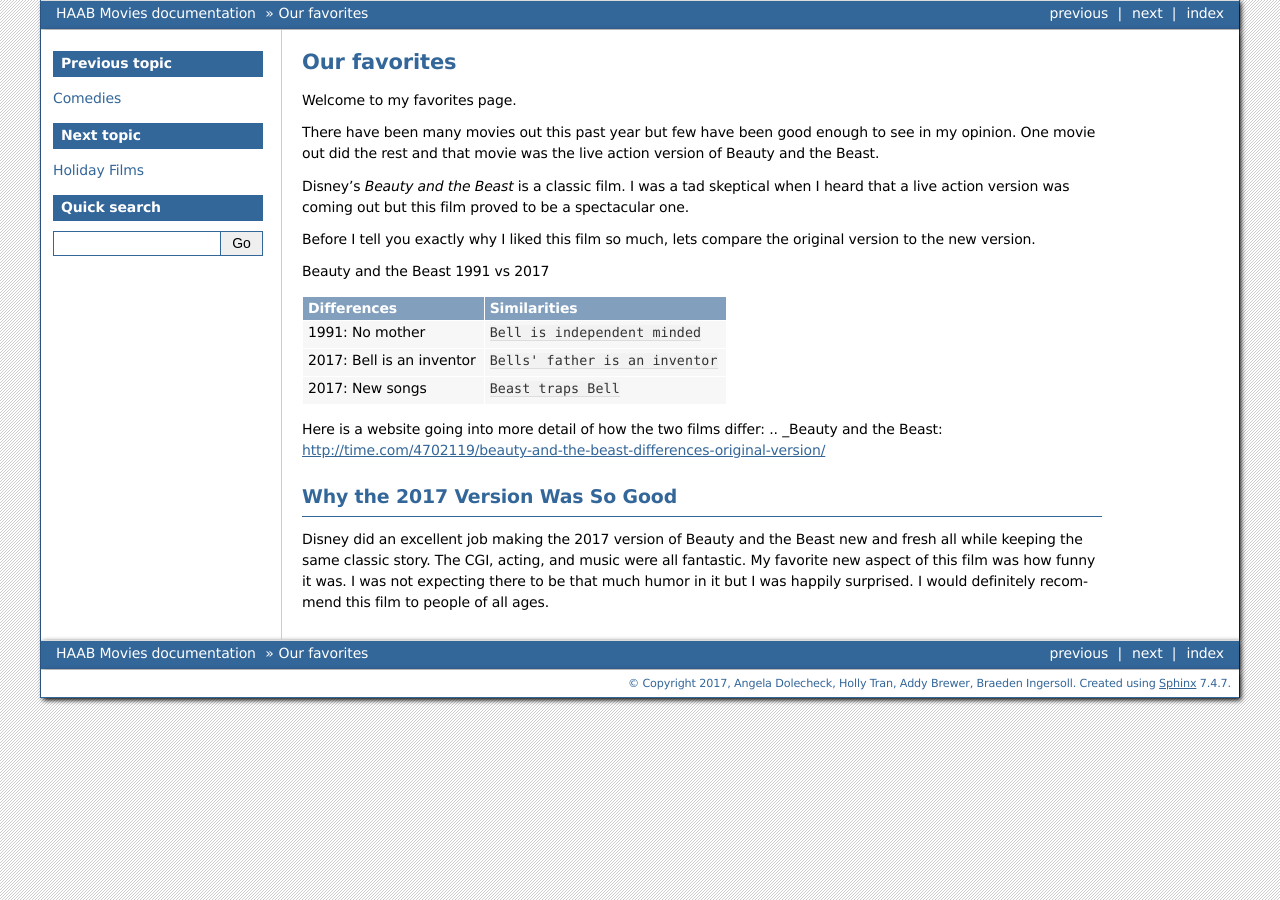
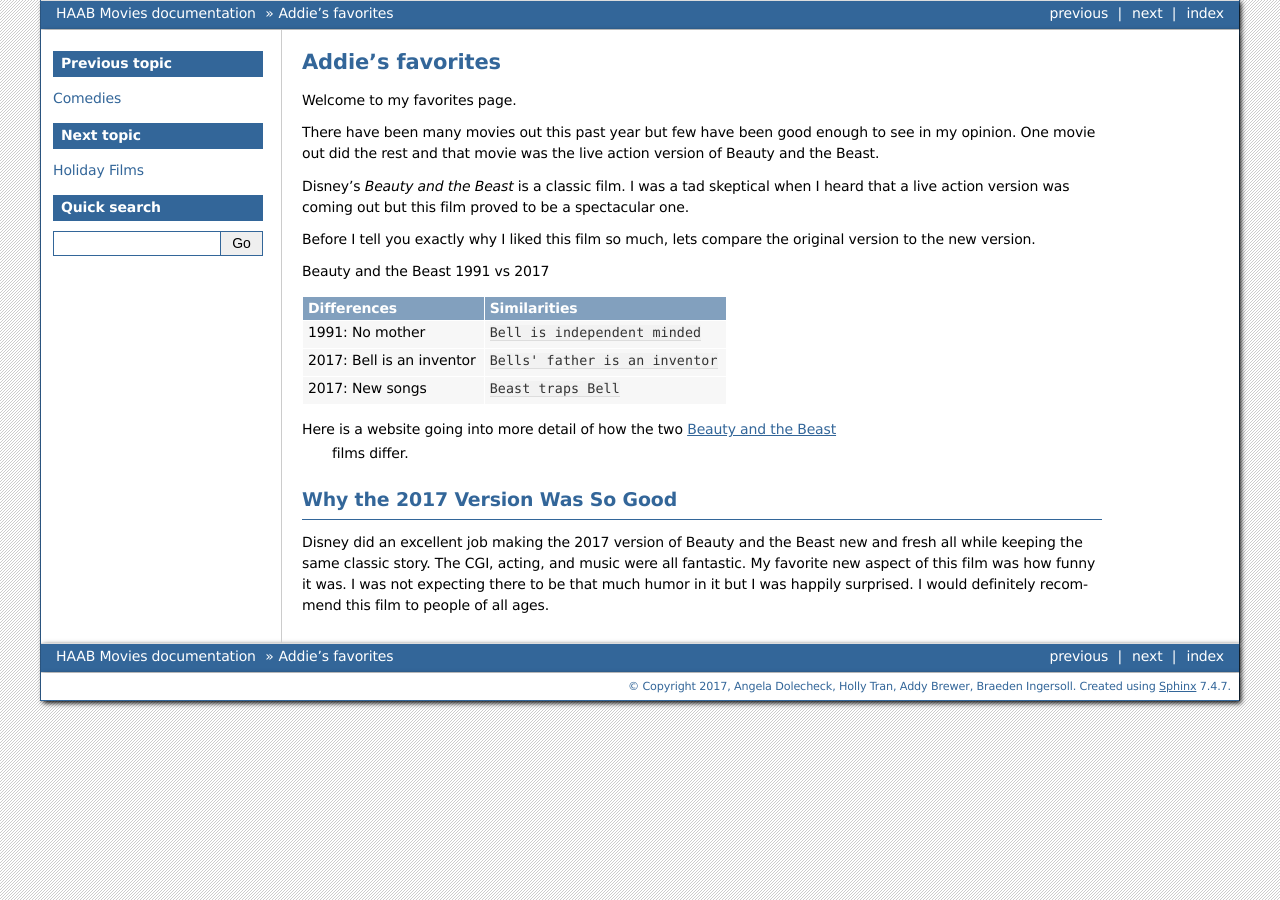
Before and after one commit to braedeningersoll/haab_movies, a Sphinx documentation site: the page built from source/favorites.rst, in a window 1280 px wide. Built offline with Sphinx 7.4.7, drawn with Linux system fonts in a browser that asks for light colours; some of the changed lines change nothing that is shown.

Commit message:
changed name to "Addie's favorites"

```diff
--- a/source/favorites.rst
+++ b/source/favorites.rst
@@ -1,4 +1,4 @@
-Our favorites
+Addie's favorites
 =============
 
 Welcome to my favorites page.
@@ -24,8 +24,12 @@ Differences                    Similarities
 2017: New songs              ``Beast traps Bell``
 ==========================  ==================================
 
-Here is a website going into more detail of how the two films
-differ: .. _Beauty and the Beast: http://time.com/4702119/beauty-and-the-beast-differences-original-version/
+
+Here is a website going into more detail of how the two `Beauty and the Beast`_
+ films differ.
+
+.. _Beauty and the Beast: http://time.com/4702119/beauty-and-the-beast-differences-original-version/
+
 
 Why the 2017 Version Was So Good
 --------------------------------
```
